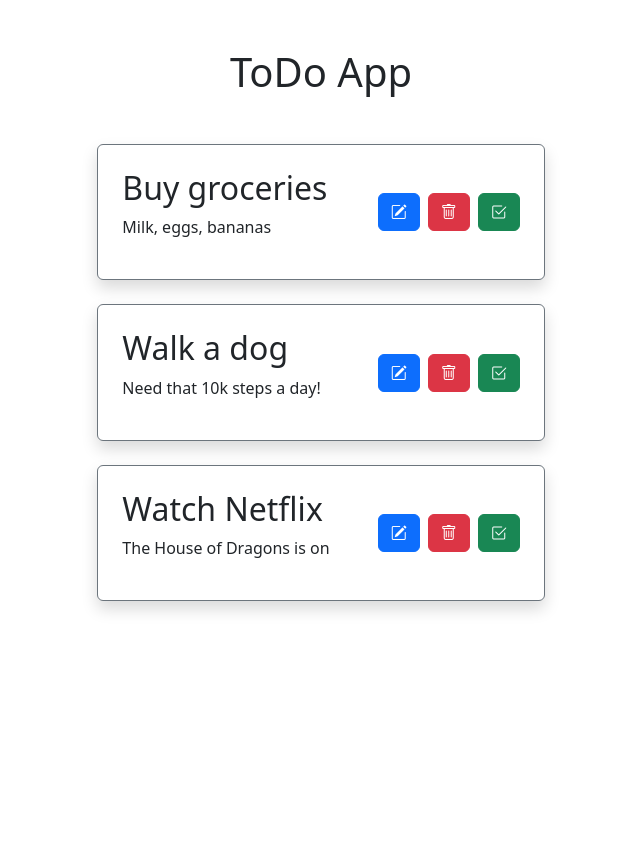
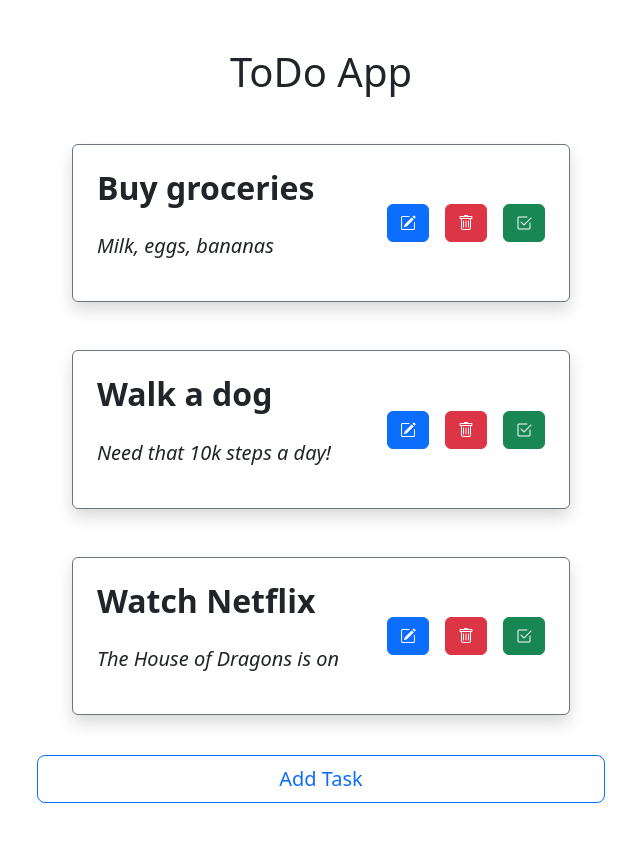
Before and after one commit to vlrnsnk/todo-app, a React (Create React App) app: page / in a window 1280 px wide. Shown: the top 842 px of the page, without its empty margins (319-959 px from the left). Before the commit the page ends 800 px from the top, so only its background shows below. Built offline with nearby package versions, Linux system fonts and the light colour scheme.

Commit message:
Add "Add Task" button

```diff
--- a/src/components/app/App.js
+++ b/src/components/app/App.js
@@ -5,17 +5,18 @@ import 'bootstrap/dist/css/bootstrap.min.css';
 import ListGroup from 'react-bootstrap/ListGroup';
 import ListGroupItem from 'react-bootstrap/ListGroupItem';
 import Container from 'react-bootstrap/Container';
+import Button from 'react-bootstrap/Button';
 
 import TodoItem from '../todo-item/TodoItem';
 
 function App() {
   return (
-    <Container className="d-flex flex-column align-items-center justify-content-center p-3 p-sm-4 p-md-5">
+    <Container className="d-flex flex-column align-items-center justify-content-center p-3 p-sm-4 p-md-5 col-12 col-md-10 col-xl-8 col-xxl-6">
       <h1 className="mb-4 mb-sm-5">ToDo App</h1>
-      <ListGroup className="gap-4">
+      <ListGroup className="gap-4 mb-3">
         {todoList.map(({ id, title, detail, isComplete }) => (
           <ListGroupItem
-            className="d-flex flex-column flex-sm-row gap-1 gap-sm-3 gap-md-5 align-items-center justify-content-between border border-secondary rounded shadow p-3 p-sm-4"
+            className="d-flex flex-column flex-sm-row gap-1 gap-sm-3 gap-md-5 align-items-center justify-content-between border border-secondary rounded shadow p-3 p-sm-4 mb-2 mb-sm-3 mb-md-4"
             key={id}>
             <TodoItem
               title={title}
@@ -25,6 +26,7 @@ function App() {
           </ListGroupItem>
         ))}
       </ListGroup>
+      <Button className="w-75 w-sm-50" variant="outline-primary" size="lg">Add Task</Button>
     </Container>
   );
 }
--- a/src/components/todo-item/TodoItem.js
+++ b/src/components/todo-item/TodoItem.js
@@ -5,11 +5,11 @@ function TodoItem({ title, detail, isComplete }) {
   return (
     <>
       <div className="text-center text-sm-start">
-        <h2>{title}</h2>
-        <p>{detail}</p>
+        <h2 className="mb-2 mb-sm-3 mb-md-4 fw-bold">{title}</h2>
+        <p className="fs-5 fst-italic">{detail}</p>
         {/* <p>{isComplete ? 'completed' : 'pending'}</p> */}
       </div>
-      <div className="d-flex gap-2">
+      <div className="d-flex gap-3">
         <Button variant="primary">
           <i className="bi bi-pencil-square"></i>
         </Button>
```
